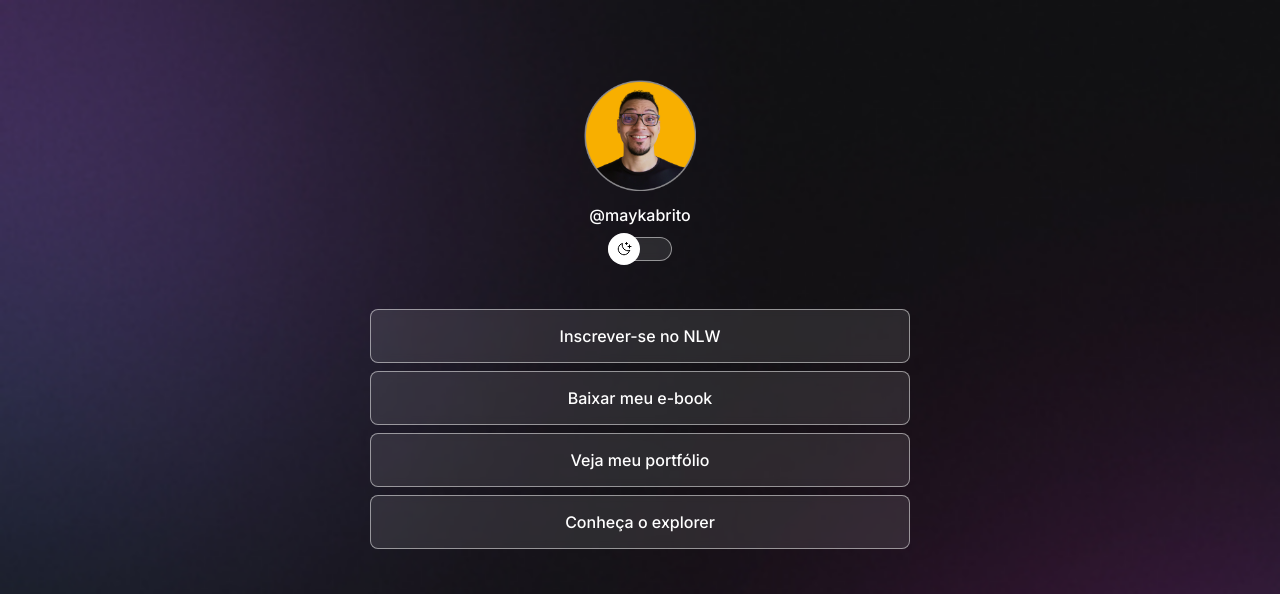
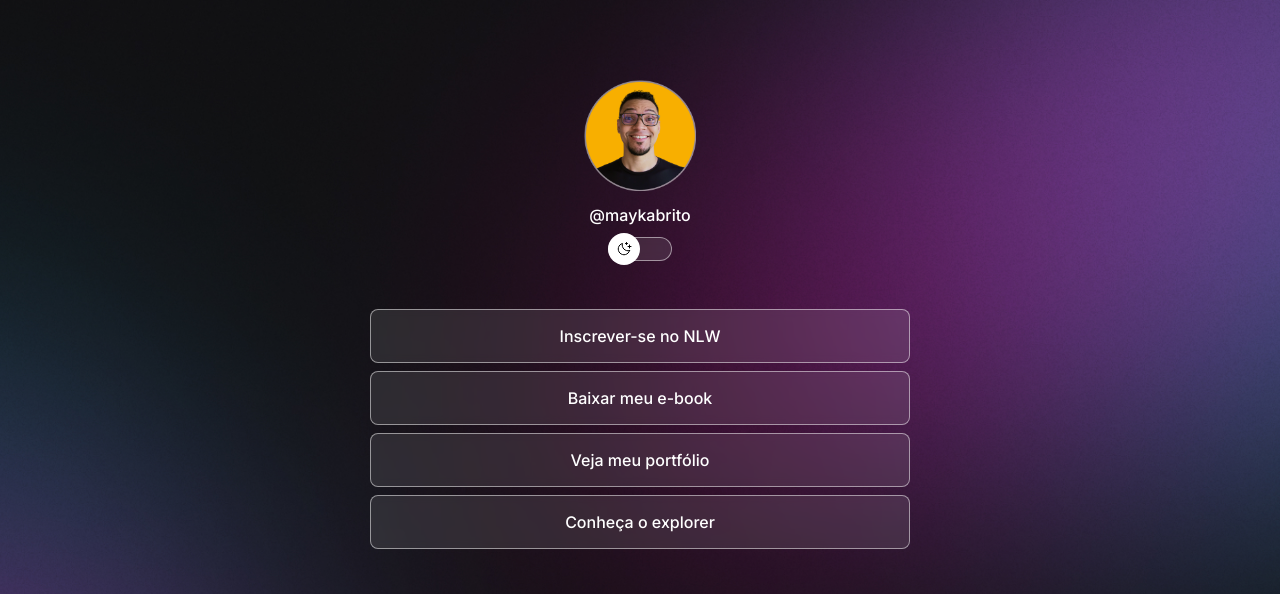
Before and after one commit to DyegoT/projeto, a plain HTML site: page index.html in a window 1280 px wide. Shown: the top 594 px of the page. Drawn offline with nearby package versions, Linux system fonts and the light colour scheme.

Commit message:
changed bg based on media queries

```diff
--- a/style.css
+++ b/style.css
@@ -34,6 +34,7 @@ body{
 
     /* background: color url repeat position/size */
     background: var(--bg-url) no-repeat top center/cover;
+    height: 100vh;
 }
 
 body *{
@@ -163,3 +164,14 @@ footer{
     text-align: center;
     font-size: 14px;
 }
+
+/* media qeries */
+@media (min-width: 700px) {
+    :root{
+        --bg-url: url(./assets/bg-desktop.jpg);
+    }
+
+    .light{
+        --bg-url: url(./assets/bg-desktop-light.jpg);
+    }
+}
```
